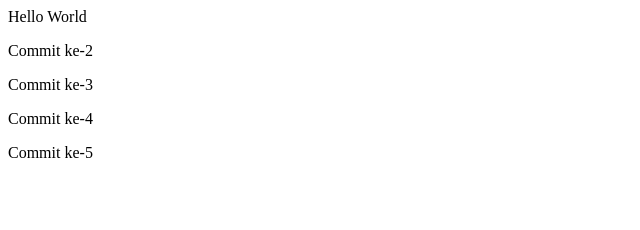
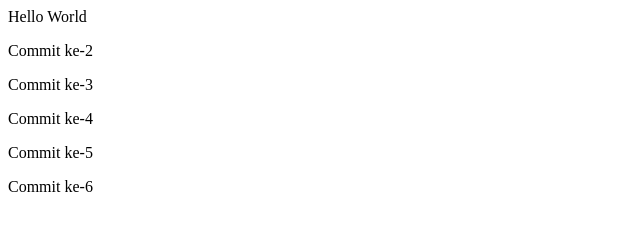
Before and after one commit to stoney-aprilian/Tugas4, a plain HTML site: page index.html in a window 1280 px wide. Shown: the whole page, without its empty margins (0-640 px from the left). Drawn offline with Linux system fonts and the light colour scheme.

Commit message:
5th Commit

```diff
--- a/index.html
+++ b/index.html
@@ -11,6 +11,6 @@
     <p>Commit ke-3</p>
     <p>Commit ke-4</p>
     <p>Commit ke-5</p>
-
+    <p>Commit ke-6</p>
 </body>
 </html>
```
